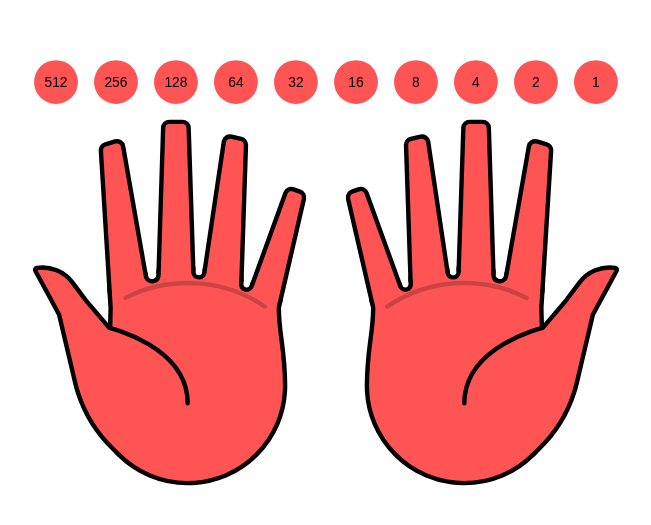
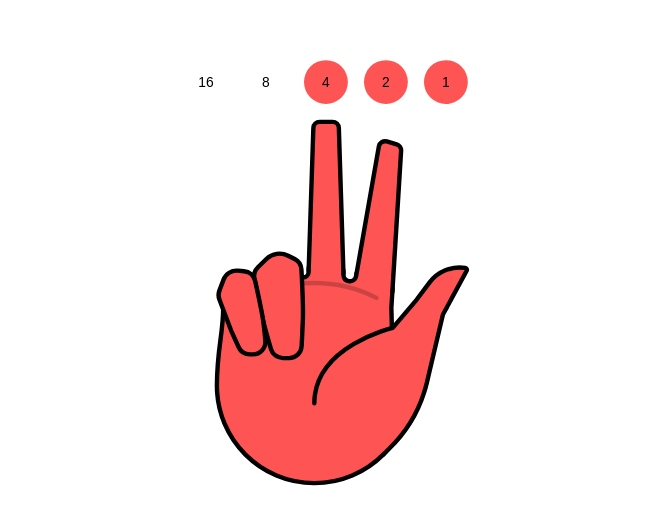
Before and after one commit to robstarbuck/finbin, a React (Create React App) app: page / in a window 1280 px wide. Shown: the part 115-640 px from the top of the page, without its empty margins (314-965 px from the left). Built offline with nearby package versions, Linux system fonts and the light colour scheme; a web font is replaced by a local one.

Commit message:
maxValue introduced

```diff
--- a/src/App.tsx
+++ b/src/App.tsx
@@ -13,7 +13,7 @@ function App() {
 
   return (
     <div className="App">
-      <Hands showInput={showInput} />
+      <Hands showInput={showInput} maxValue={7} />
     </div>
   );
 }
--- a/src/components/hand.tsx
+++ b/src/components/hand.tsx
@@ -51,12 +51,11 @@ interface Right extends BaseProps {
 }
 
 const Hand: FC<Left | Right> = (props) => {
-  const { left, right, pointing } = props;
+  const { left, pointing } = props;
 
-  const isRight = right ?? false;
   const isLeft = left ?? false;
 
-  const fIndexes = isLeft ? [0, 1, 2, 3, 4] : [9, 8, 7, 6, 5];
+  const fingerIndexes = isLeft ? [0, 1, 2, 3, 4] : [9, 8, 7, 6, 5];
   const isExtended = (fIndex: number) => pointing?.[fIndex % 5];
 
   const onClick = (fIndex: number) => () => props.onClick(fIndex);
@@ -73,7 +72,7 @@ const Hand: FC<Left | Right> = (props) => {
     >
       <g>
         <g>
-          {fIndexes.map((fIndex, i) => {
+          {fingerIndexes.map((fIndex, i) => {
             const fName = fingers[i];
             return (
               <Fragment key={fIndex}>
@@ -100,7 +99,7 @@ const Hand: FC<Left | Right> = (props) => {
         </g>
 
         {/* Hand */}
-        <g stroke="#000" style={isRight ? flipHand : undefined}>
+        <g stroke="#000" style={isLeft ? undefined : flipHand}>
           {/* Palm */}
           <path d="M133.238 167.627l.123 3.721a4.409 4.409 0 004.406 4.262h.002a4.328 4.328 0 004.282-3.692l.525-3.526a121.092 121.092 0 0129.132 7.183l-.183 5.447a4.168 4.168 0 003.022 4.149s0 0 0 0a4.315 4.315 0 005.242-2.676l1.09-2.999a120.634 120.634 0 0122.046 13.658l-1.385 6.004a4.997 4.997 0 00-.129 1.156c.098 20.642 5.002 32.816 5.002 61.573 0 42.834-34.776 77.61-77.61 77.61-21.417 0-40.82-8.694-54.868-22.742-14.048-14.048-22.742-33.451-22.742-54.868 0-17.656 5.908-33.944 15.854-46.989l.361-14.975a4.74 4.74 0 00-.008-.43l-.955-15.4a119.832 119.832 0 0128.617-12.087l.447 2.55a5.001 5.001 0 006.01 4.017l.105-.023a5 5 0 003.912-4.723l.136-4.269c7.224-1.368 14.678-2.064 22.294-2.064l5.272.133z" />
           {/* Wrinkle */}
@@ -109,7 +108,7 @@ const Hand: FC<Left | Right> = (props) => {
             fill="none"
             strokeOpacity={0.2}
           />
-          {fIndexes.map((fIndex, i) => {
+          {fingerIndexes.map((fIndex, i) => {
             const fName = fingers[i];
             const paths = fingerPaths[fName];
             return (
@@ -135,7 +134,7 @@ const Hand: FC<Left | Right> = (props) => {
 
         {/* Labels */}
         <g>
-          {fIndexes.map((fIndex, i) => {
+          {fingerIndexes.map((fIndex) => {
             return (
               <text
                 key={fIndex}
--- a/src/components/hands.css
+++ b/src/components/hands.css
@@ -6,11 +6,11 @@ article {
     max-width: 640px;
 }
 
-div:nth-child(1) {
+.left {
     grid-area: left;
 }
 
-div:nth-child(2) {
+.right {
     grid-area: right;
 }
 
--- a/src/components/hands.tsx
+++ b/src/components/hands.tsx
@@ -2,56 +2,37 @@ import React, { FC, useState } from "react";
 import { Hand } from "./hand";
 import produce from "immer";
 import "./hands.css";
-
-type Fingers = [
-  boolean,
-  boolean,
-  boolean,
-  boolean,
-  boolean,
-  boolean,
-  boolean,
-  boolean,
-  boolean,
-  boolean
-];
-
-const pointingDefault: Fingers = [
-  true,
-  true,
-  true,
-  true,
-  true,
-  true,
-  true,
-  true,
-  true,
-  true,
-];
+import {
+  Fingers,
+  fingersToValue,
+  valueToFingerCount,
+  valueToFingers,
+  valueToHandCount,
+} from "../lib/fingers";
 
 interface Props {
+  maxValue?: number;
   showInput?: boolean;
 }
 
 const Hands: FC<Props> = (props) => {
-  const { showInput } = props;
+  const { showInput, maxValue = 1023 } = props;
 
-  const [pointing, setPointing] = useState<Fingers>(pointingDefault);
+  const [pointing, setPointing] = useState<Fingers>(valueToFingers(maxValue));
+  const maxFingers = valueToFingerCount(maxValue);
 
-  const onClick = (fingerIndex: number) =>
+  const onClick = (fingerIndex: number) => {
+    console.log({ fingerIndex, maxFingers });
     setPointing((previous) => {
       return produce(previous, (values) => {
         values[fingerIndex] = !values[fingerIndex];
       });
     });
+  };
 
   const setValue = (e: React.ChangeEvent<HTMLInputElement>) => {
-    const binary = Number(e.target.value).toString(2);
-    const paddedBinary = binary.padStart(10, "0");
-
-    const values = paddedBinary.split("").map((v) => v === "1");
-
-    setPointing(values as Fingers);
+    const fingers = valueToFingers(Number(e.target.value));
+    setPointing(fingers);
   };
 
   const leftFingers = [
@@ -70,15 +51,19 @@ const Hands: FC<Props> = (props) => {
     pointing[9], // Thumb
   ] as const;
 
-  const value = parseInt(pointing.map(Number).join(""), 2);
+  const value = fingersToValue(pointing);
+  const handCount = valueToHandCount(maxValue);
+  const showLeftHand = handCount > 1;
 
   return (
     <>
       <article>
-        <div>
-          <Hand left pointing={leftFingers} onClick={onClick} />
-        </div>
-        <div>
+        {showLeftHand && (
+          <div className="left">
+            <Hand left pointing={leftFingers} onClick={onClick} />
+          </div>
+        )}
+        <div className="right">
           <Hand right pointing={rightFingers} onClick={onClick} />
         </div>
         {showInput && (
@@ -88,7 +73,7 @@ const Hands: FC<Props> = (props) => {
                 type="number"
                 value={value}
                 onChange={setValue}
-                max={1023}
+                max={maxValue}
               />
             </label>
           </footer>
--- /dev/null
+++ b/src/lib/fingers.ts
@@ -0,0 +1,33 @@
+export type Fingers = [
+  boolean,
+  boolean,
+  boolean,
+  boolean,
+  boolean,
+  boolean,
+  boolean,
+  boolean,
+  boolean,
+  boolean
+];
+
+export const valueToFingers = (value: number): Fingers => {
+  const binary = value.toString(2);
+  const paddedBinary = binary.padStart(10, "0");
+
+  const values = paddedBinary.split("").map((v) => v === "1");
+  return values as Fingers;
+};
+
+export const fingersToValue = (fingers: Fingers) => {
+  return parseInt(fingers.map(Number).join(""), 2);
+};
+
+export const valueToFingerCount = (value: number) => {
+  return value.toString(2).length;
+};
+
+export const valueToHandCount = (value: number) => {
+  const fingerCount = valueToFingerCount(value);
+  return Math.ceil(fingerCount / 5);
+};
```
